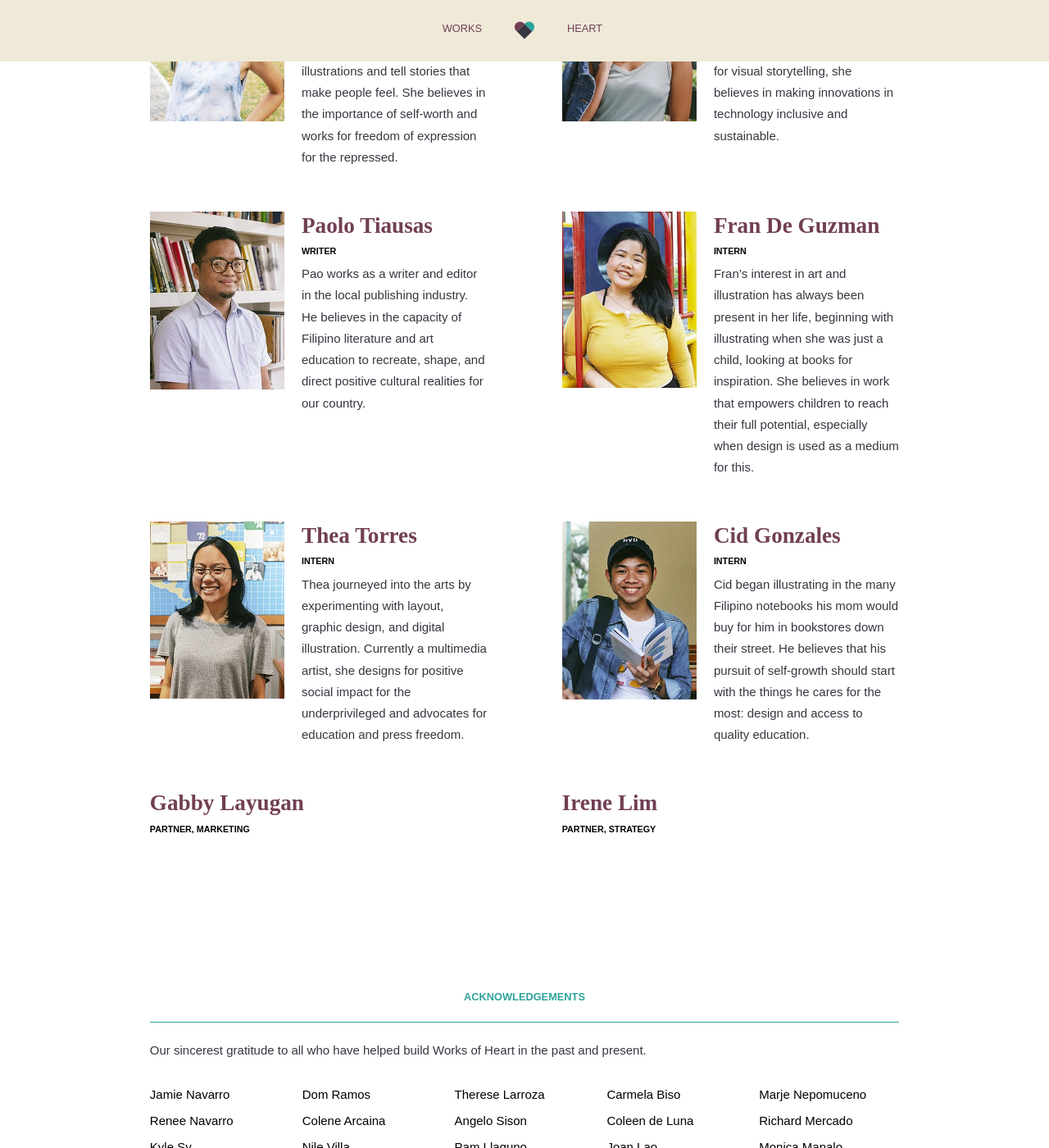
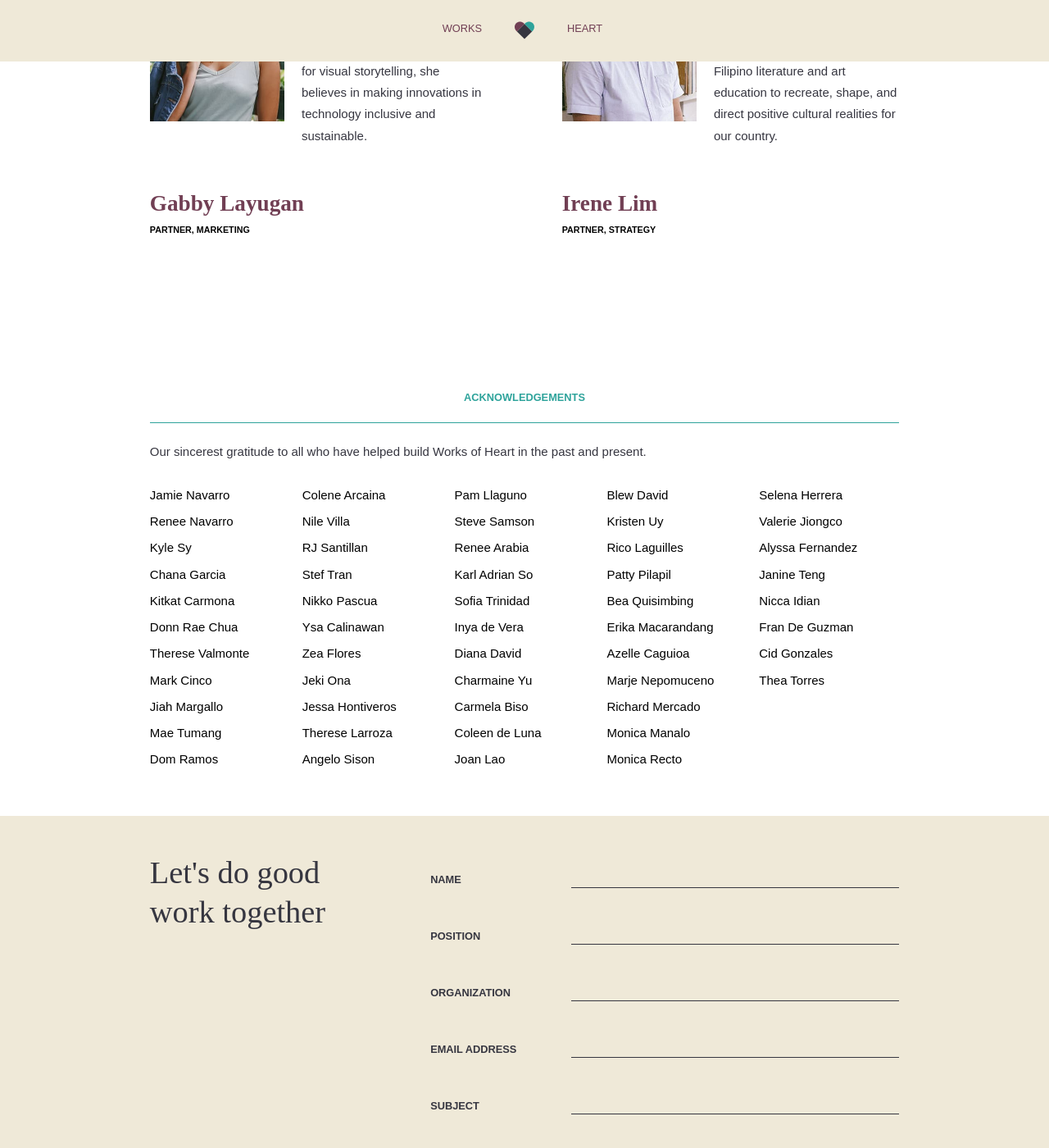
Before and after one commit to worksofheartph/worksofheartph.github.io, a Jekyll site: the page built from heart.html, in a window 1280 px wide and 1400 px high, scrolled down 4300 px. Shown: the whole window at 82% size. Built offline with Jekyll 4.4.1, drawn with Linux system fonts in a browser that asks for light colours; nearby versions of some CDN libraries; some web fonts are replaced; part of the change alters nothing that is shown; some of the changed text lies outside the part shown.

Commit message:
move interns + add airform

```diff
--- a/heart.html
+++ b/heart.html
@@ -1,8 +1,12 @@
 ---
 layout: default
-meta_title: "Design for Impact &nbsp;· &nbsp;Works of Heart"
-meta_desc: "Our design is rooted in the genuine consideration of complex social realities and personal experiences. We strive to create work that is truly meaningful, from our process all the way to our output."
+meta_title: Design for Impact &nbsp;· &nbsp;Works of Heart
+meta_desc: >-
+  Our design is rooted in the genuine consideration of complex social realities
+  and personal experiences. We strive to create work that is truly meaningful,
+  from our process all the way to our output.
 meta_img: /assets/images/woh-about-share.jpg
+published: true
 ---
 <main class="about">
   <section class="woh-menu">
@@ -139,14 +143,14 @@ meta_img: /assets/images/woh-about-share.jpg
         <p>Roxy’s past life included a corporate job while juggling the creation of Works of Heart. Being a jill of all trades, she wears many hats but is best in creative direction. She advocates for education and social entrepreneurship, believing they are key to achieving social justice in the country.</p>
       </div>
     </div>
-    <div class="team">
+   <!-- <div class="team">
       <img src="../assets/images/team/jors.jpg">
       <div class="team-desc">
         <h4>Joreen Navarro</h4>
         <h6>Partner</h6>
         <p>Joreen’s love for storytelling started with illustrating her own stories and grew into designing stories for social enterprises. She believes in the power of the community and advocates for equal opportunity for all.</p>
       </div>
-    </div>
+    </div> -->
     <div class="team">
       <img src="../assets/images/team/nikki.jpg">
       <div class="team-desc">
@@ -204,7 +208,7 @@ meta_img: /assets/images/woh-about-share.jpg
         <p>Pao works as a writer and editor in the local publishing industry. He believes in the capacity of Filipino literature and art education to recreate, shape, and direct positive cultural realities for our country. </p>
       </div>
     </div>
-    <div class="team">
+  <!--  <div class="team">
       <img src="../assets/images/team/fran.jpg">
       <div class="team-desc">
         <h4>Fran De Guzman</h4>
@@ -227,7 +231,7 @@ meta_img: /assets/images/woh-about-share.jpg
         <h6>intern</h6>
         <p>Cid began illustrating in the many Filipino notebooks his mom would buy for him in bookstores down their street. He believes that his pursuit of self-growth should start with the things he cares for the most: design and access to quality education. </p>
       </div>
-    </div>
+    </div> -->
     <div class="team">
       <div class="team-desc">
         <h4>Gabby Layugan</h4>
@@ -294,6 +298,9 @@ meta_img: /assets/images/woh-about-share.jpg
       <li data-tippy="for being our intern">Alyssa Fernandez</li>
       <li data-tippy="for being our intern">Janine Teng</li>
       <li data-tippy="for being our intern">Nicca Idian</li>
+      <li data-tippy="for being our intern">Fran De Guzman</li>
+      <li data-tippy="for being our intern">Cid Gonzales</li>
+      <li data-tippy="for being our intern">Thea Torres</li>
     </ul>
   </section>
   <section id="contact" class="about-contact mobile-flex-none">
@@ -302,7 +309,7 @@ meta_img: /assets/images/woh-about-share.jpg
         work together</h3>
     </div>
     <div class="mobile-full">
-      <form action="https://us-central1-gigil-labs-forms.cloudfunctions.net/woh-website" method="POST">
+      <form action="https://us-central1-airform-a4c37.cloudfunctions.net/submitForm?id=CT5c5gz96aUApic5CtZp" method="POST">
         <label for="name">Name</label><input name="name" type="text" required="required"><br/>
         <label for="position">Position</label><input name="position" type="text" required="required"><br/>
         <label for="organization">Organization</label><input name="organization" type="text" required="required"><br/>
```
